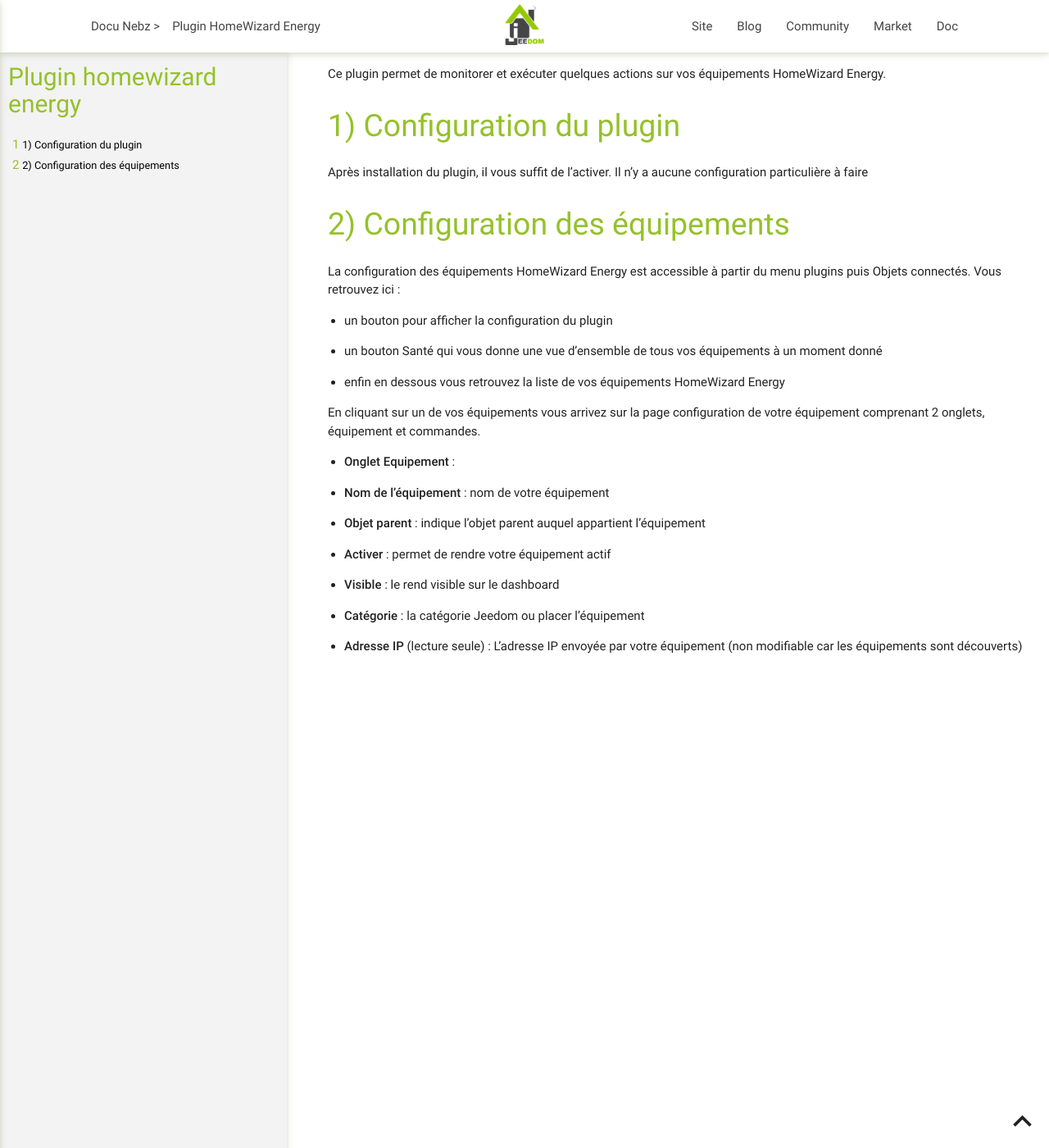
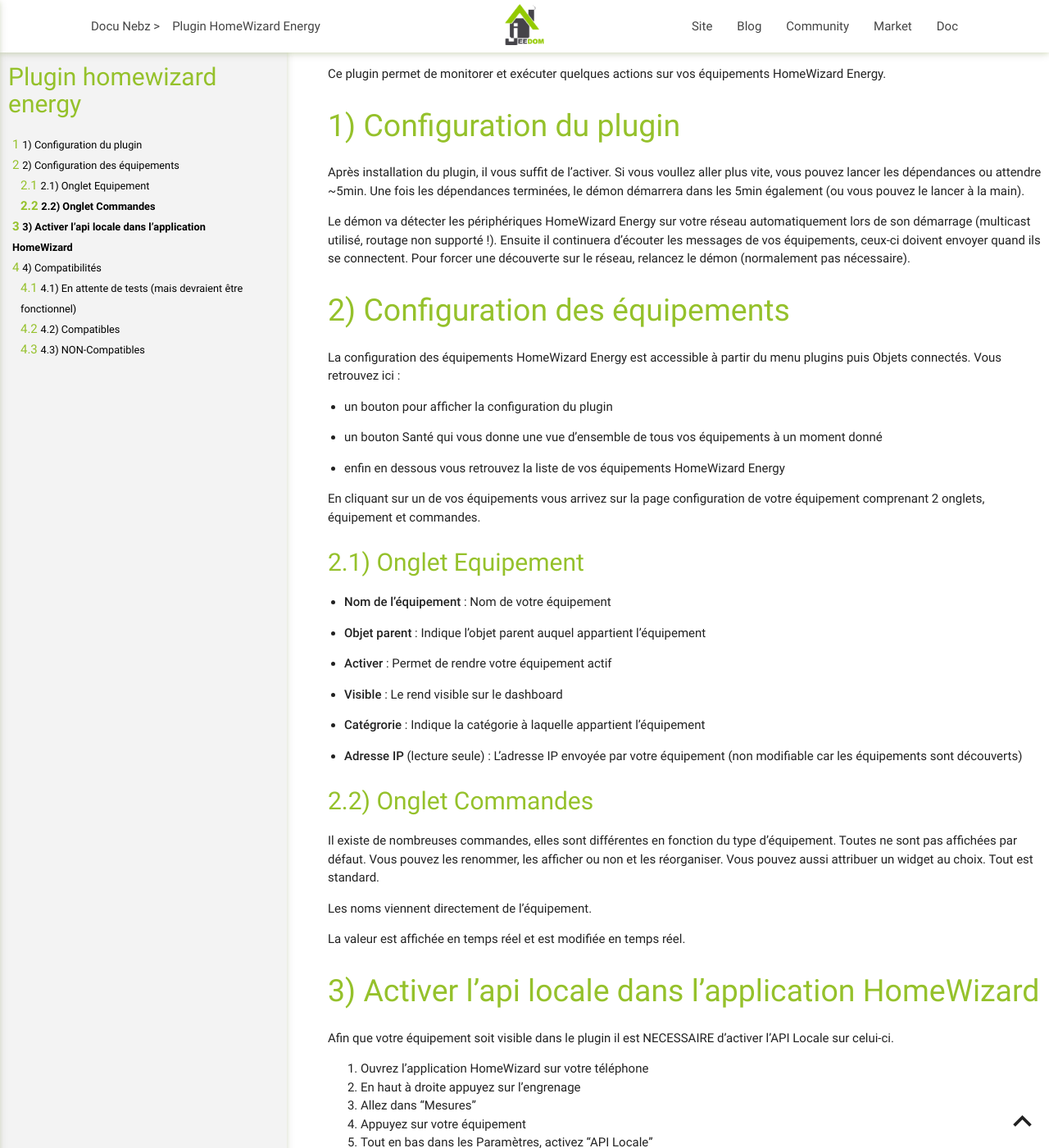
Before and after one commit to NebzHB/jeedom_docs, a Jekyll site: the page built from plugins/HomeWizard/fr_FR/index.md, in a window 1280 px wide and 1400 px high. Shown: the whole window at 82% size. Built offline with Jekyll 4.4.1, drawn with Linux system fonts in a browser that asks for light colours; some of the changed text lies outside the part shown.

Commit message:
Update index.md

```diff
--- a/plugins/HomeWizard/fr_FR/index.md
+++ b/plugins/HomeWizard/fr_FR/index.md
@@ -10,7 +10,10 @@
 Configuration du plugin
 =======================
 
-Après installation du plugin, il vous suffit de l’activer. Il n'y a aucune configuration particulière à faire
+Après installation du plugin, il vous suffit de l’activer. Si vous voullez aller plus vite, vous pouvez lancer les dépendances ou attendre ~5min.
+Une fois les dépendances terminées, le démon démarrera dans les 5min également (ou vous pouvez le lancer à la main).
+
+Le démon va détecter les périphériques HomeWizard Energy sur votre réseau automatiquement lors de son démarrage (multicast utilisé, routage non supporté !). Ensuite il continuera d'écouter les messages de vos équipements, ceux-ci doivent envoyer quand ils se connectent.  Pour forcer une découverte sur le réseau, relancez le démon (normalement pas nécessaire).
 
 Configuration des équipements
 =============================
@@ -28,16 +31,60 @@
 configuration de votre équipement comprenant 2 onglets, équipement et
 commandes.
 
--   **Onglet Equipement** :
+**Onglet Equipement**
+---------------------
 
--   **Nom de l’équipement** : nom de votre équipement
+-   **Nom de l’équipement** : Nom de votre équipement
 
--   **Objet parent** : indique l’objet parent auquel appartient l’équipement
+-   **Objet parent** : Indique l’objet parent auquel appartient l’équipement
 
--   **Activer** : permet de rendre votre équipement actif
+-   **Activer** : Permet de rendre votre équipement actif
 
--   **Visible** : le rend visible sur le dashboard
+-   **Visible** : Le rend visible sur le dashboard
 
--   **Catégorie** : la catégorie Jeedom ou placer l'équipement
+-   **Catégrorie** : Indique la catégorie à laquelle appartient l’équipement
 
 -   **Adresse IP** (lecture seule) : L'adresse IP envoyée par votre équipement (non modifiable car les équipements sont découverts)
+
+**Onglet Commandes**
+--------------------
+
+Il existe de nombreuses commandes, elles sont différentes en fonction du type d'équipement. Toutes ne sont pas affichées par défaut. Vous pouvez les renommer, les afficher ou non et les réorganiser. Vous pouvez aussi attribuer un widget au choix. Tout est standard.
+
+Les noms viennent directement de l'équipement.
+
+La valeur est affichée en temps réel et est modifiée en temps réel.
+
+**Activer l'api locale dans l'application HomeWizard**
+=============
+
+Afin que votre équipement soit visible dans le plugin il est NECESSAIRE d'activer l'API Locale sur celui-ci.
+
+1. Ouvrez l'application HomeWizard sur votre téléphone
+2. En haut à droite appuyez sur l'engrenage
+3. Allez dans "Mesures"
+4. Appuyez sur votre équipement
+5. Tout en bas dans les Paramètres, activez "API Locale"
+6. **Relancez le démon car l'activation/désactivation alors que le démon est lancé peut le planter**.
+
+**Compatibilités**
+==================
+
+**En attente de tests (mais devraient être fonctionnel)**
+----------------------
+
+-    Compteur d'eau (HWE-WTR) (Seulement si branché en USB)
+-    Wi-Fi kWh Meter (1 phase) (HWE-KWH1)
+-    Wi-Fi kWh Meter (3 phases) (HWE-KWH3)
+
+**Compatibles**
+---------------
+
+-    Compteur P1 (HWE-P1)
+-    Prises connectées wifi (HWE-SKT)
+
+**NON-Compatibles**
+---------------
+
+-    Compteur d'eau WIFI (HWE-WTR) (Sur pile)
+-    Energy Display (pas d'API)
```
